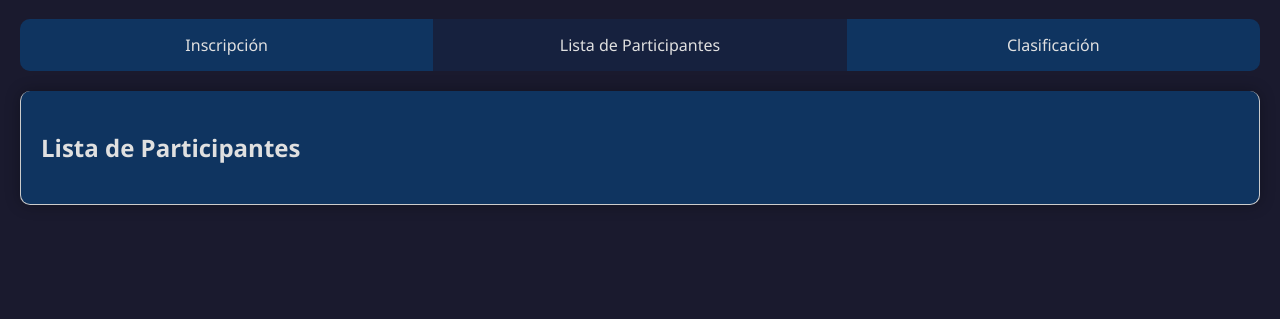
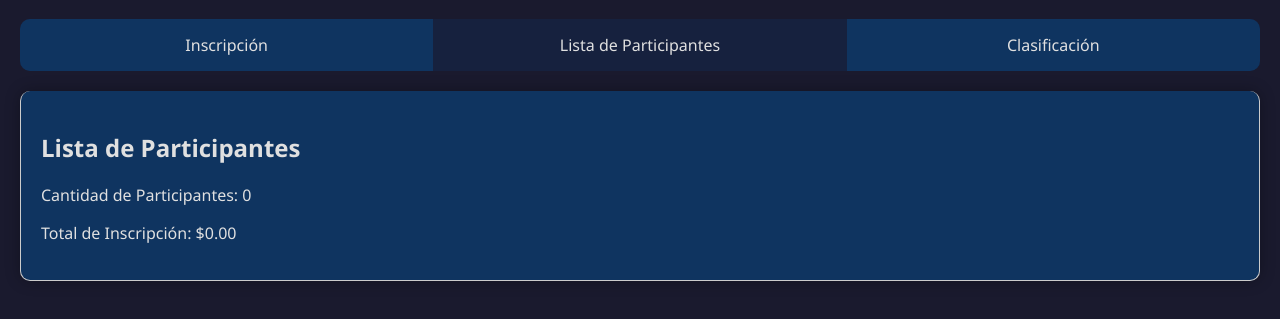
Before and after one commit to Ruminot21/competencia, a plain HTML site: page index.html in a window 1280 px wide. Both pictures are taken after a click on the element "Lista de Participantes". Shown: the part 87-406 px from the top of the page. Drawn offline with Linux system fonts and the light colour scheme.

Commit message:
Update index.html

```diff
--- a/index.html
+++ b/index.html
@@ -157,6 +157,8 @@
     <div class="tab-content">
         <div class="participants-list">
             <h2>Lista de Participantes</h2>
+            <p id="participantCount"></p>
+            <p id="totalFee"></p>
             <ul id="participants">
                 <!-- Lista de participantes -->
             </ul>
@@ -194,6 +196,11 @@
                 tab.classList.toggle('active', i === index);
                 contents[i].classList.toggle('active', i === index);
             });
+
+            if (index === 1) {
+                updateParticipantCount();
+                updateTotalFee();
+            }
         }
 
         function resetSystem() {
@@ -275,6 +282,16 @@
             });
         }
 
+        function updateParticipantCount() {
+            const count = participants.length;
+            document.getElementById('participantCount').textContent = `Cantidad de Participantes: ${count}`;
+        }
+
+        function updateTotalFee() {
+            const totalFee = participants.reduce((acc, participant) => acc + participant.fee, 0);
+            document.getElementById('totalFee').textContent = `Total de Inscripción: $${totalFee.toFixed(2)}`;
+        }
+
         // Inicializar listas
         updateParticipantList();
         updateRanking();
```
